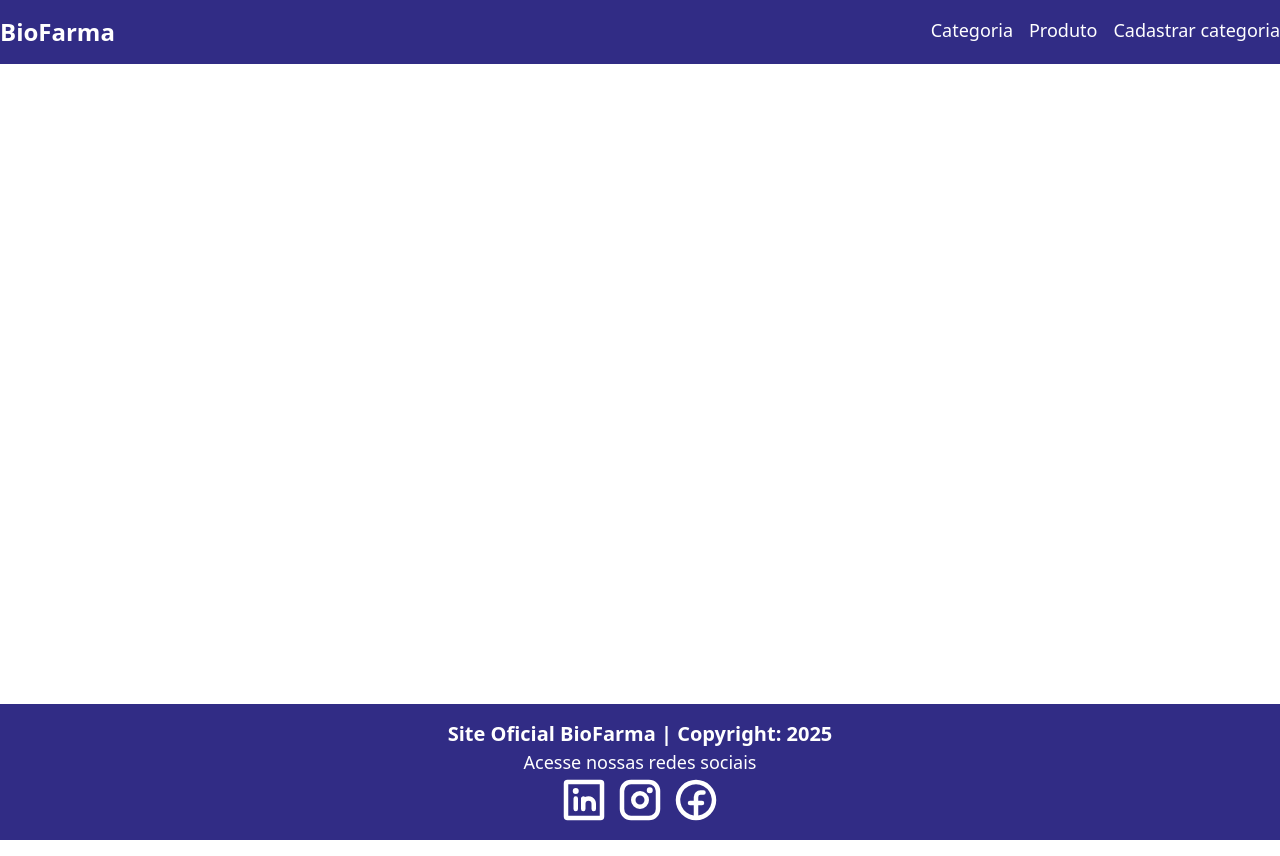
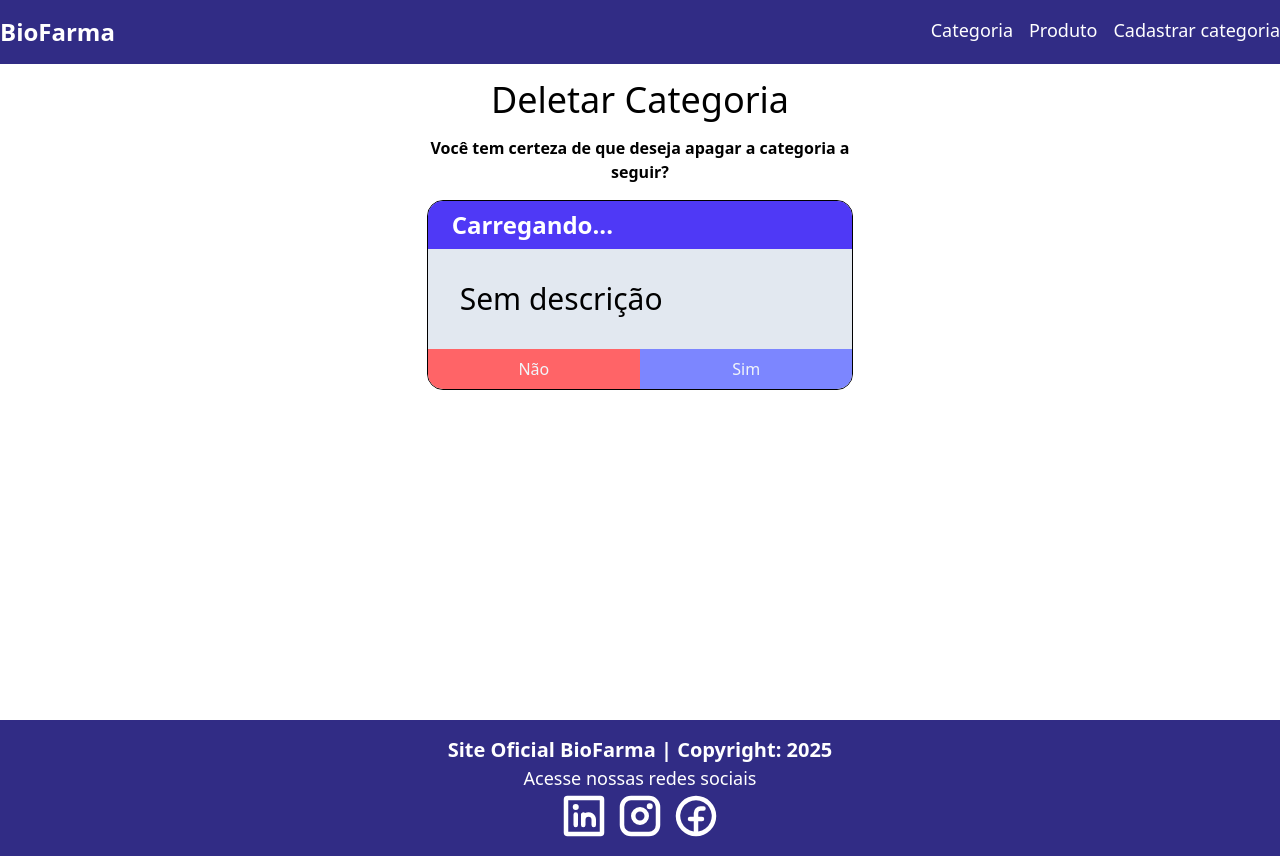
Before and after one commit to SamsJd/bio-farma-frontend, a React (Vite) app: page /deletarcategoria/1 in a window 1280 px wide. Built offline with nearby package versions, Linux system fonts and the light colour scheme; no server answers.

Commit message:
Criando Componente Deletar Tema

```diff
--- a/src/App.tsx
+++ b/src/App.tsx
@@ -4,6 +4,7 @@ import Navbar from './components/navbar/Navbar'
 import Home from './pages/home/Home'
 import ListaCategorias from './components/categorias/listacategorias/ListaCategorias'
 import FormCategoria from './components/categorias/formcategoria/FormCategoria'
+import DeletarCategoria from './components/categorias/deletartema/DeletarTema'
 
 function App() {
   return (
@@ -17,6 +18,7 @@ function App() {
             <Route path="/categorias" element={<ListaCategorias />} />
             <Route path="/cadastrarcategoria" element={<FormCategoria />} />
             <Route path="/editarcategoria/:id" element={<FormCategoria />} />
+            <Route path="/deletarcategoria/:id" element={<DeletarCategoria />} />
           </Routes>
         </div>
         <Footer />
--- a/src/components/categorias/cardcategorias/CardCategorias.tsx
+++ b/src/components/categorias/cardcategorias/CardCategorias.tsx
@@ -20,8 +20,9 @@ function CardCategorias({ categoria }: CardCategoriasProps) {
           <button>Editar</button>
         </Link>
 
-        <Link to='' className='text-slate-100 bg-red-400 hover:bg-red-700 w-full
-                              flex items-center justify-center'>
+        <Link to={`/deletarcategoria/${categoria.id}`}
+          className='text-slate-100 bg-red-400 hover:bg-red-700 w-full
+            flex items-center justify-center'>
           <button>Deletar</button>
         </Link>
       </div>
--- /dev/null
+++ b/src/components/categorias/deletartema/DeletarTema.tsx
@@ -0,0 +1,81 @@
+import { useEffect, useState } from "react";
+import { useNavigate, useParams } from "react-router-dom";
+import type Categoria from "../../../models/Categoria";
+import { buscar, deletar } from "../../../services/Service";
+
+function DeletarCategoria() {
+
+  const navigate = useNavigate();
+  const { id } = useParams<{ id: string }>();
+
+  const [categoria, setCategoria] = useState<Categoria>({
+    id: 0,
+    nome: "",
+    descricao: "",
+  });
+  const [isLoading, setIsLoading] = useState(false);
+
+  async function buscarPorId(id: string) {
+    try {
+      await buscar(`/categorias/${id}`, setCategoria, {});
+    } catch (error) {
+      console.error("Erro ao buscar categoria por ID:", error);
+    }
+  }
+
+  async function deletarCategoria() {
+    setIsLoading(true);
+    try {
+      await deletar(`/categorias/${id}`);
+      console.log("Categoria deletada com sucesso.");
+      navigate("/categorias");
+    } catch (error) {
+      console.error("Erro ao deletar categoria:", error);
+    } finally {
+      setIsLoading(false);
+    }
+  }
+
+  function cancelar() {
+    navigate("/categorias");
+  }
+
+  useEffect(() => {
+    if (id) {
+      buscarPorId(id);
+    }
+  }, [id]);
+
+  return (
+    <div className="container w-1/3 mx-auto">
+      <h1 className="text-4xl text-center my-4">Deletar Categoria</h1>
+      <p className="text-center font-semibold mb-4">
+        Você tem certeza de que deseja apagar a categoria a seguir?
+      </p>
+      <div className="border flex flex-col rounded-2xl overflow-hidden justify-between">
+        <header className="py-2 px-6 bg-indigo-600 text-white font-bold text-2xl">
+          {categoria.nome || "Carregando..."}
+        </header>
+        <p className="p-8 text-3xl bg-slate-200 h-full">
+          {categoria.descricao || "Sem descrição"}
+        </p>
+        <div className="flex">
+          <button
+            onClick={cancelar}
+            className="text-slate-100 bg-red-400 hover:bg-red-600 w-full py-2"
+          >
+            Não
+          </button>
+          <button
+            onClick={deletarCategoria}
+            className="w-full text-slate-100 bg-indigo-400 hover:bg-indigo-600 flex items-center justify-center"
+          >
+            {isLoading ? "Deletando..." : "Sim"}
+          </button>
+        </div>
+      </div>
+    </div>
+  );
+}
+
+export default DeletarCategoria;
--- a/src/components/categorias/formcategoria/FormCategoria.tsx
+++ b/src/components/categorias/formcategoria/FormCategoria.tsx
@@ -61,6 +61,7 @@ function FormCategoria() {
     setIsLoading(false);
     retornar();
   }
+
 return (
     <div className="container flex flex-col items-center justify-center mx-auto">
       <h1 className="text-4xl text-center my-8">
--- a/src/services/Service.ts
+++ b/src/services/Service.ts
@@ -30,3 +30,7 @@ export const atualizar = async (url: string, dados: Object, setDados: Function,
     const resposta = await api.put(url, dados, header)
     setDados(resposta.data)
 }
+
+export const deletar = async (url: string, header: Object) => {
+    await api.delete(url, header)
+}
```
